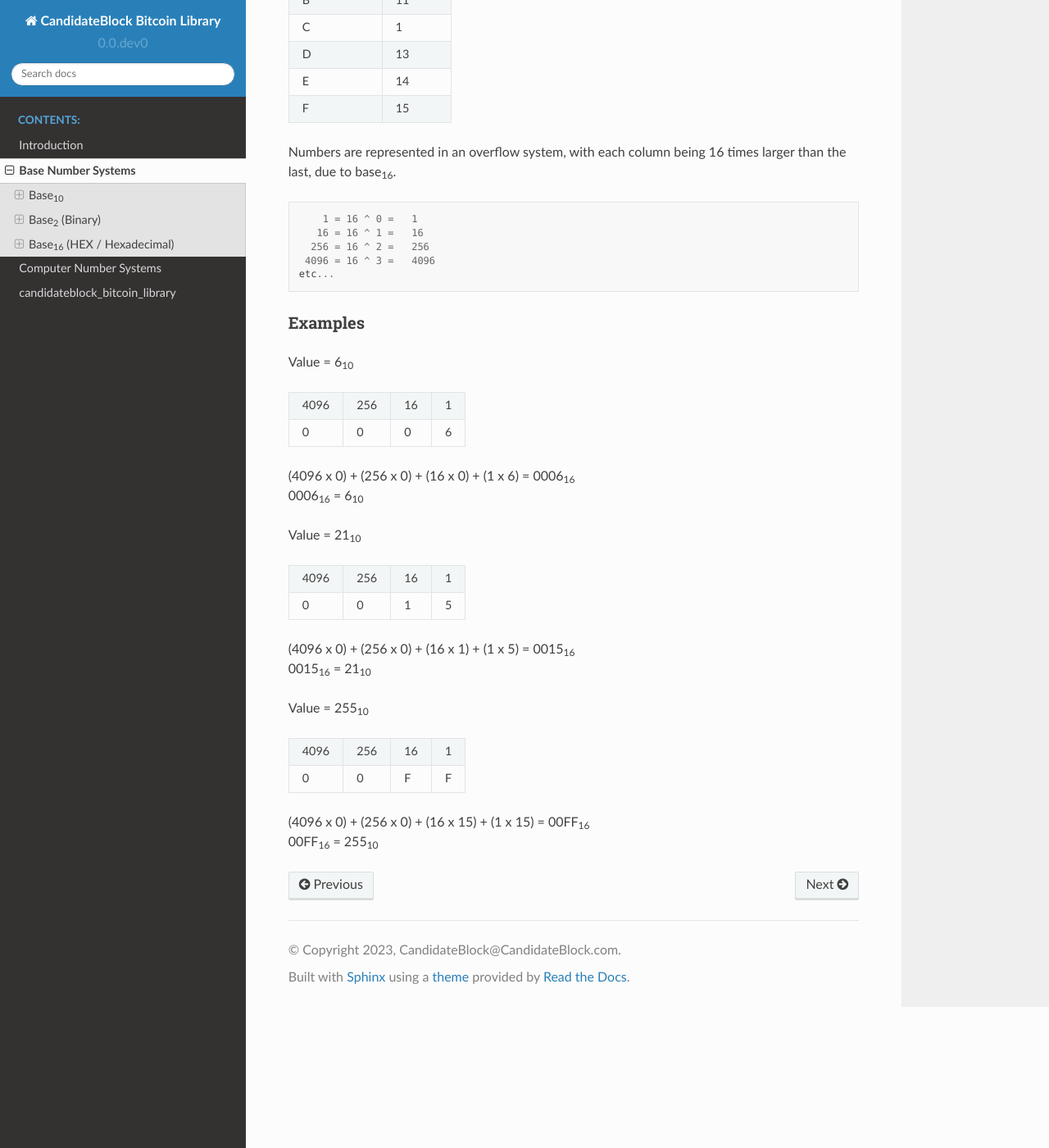
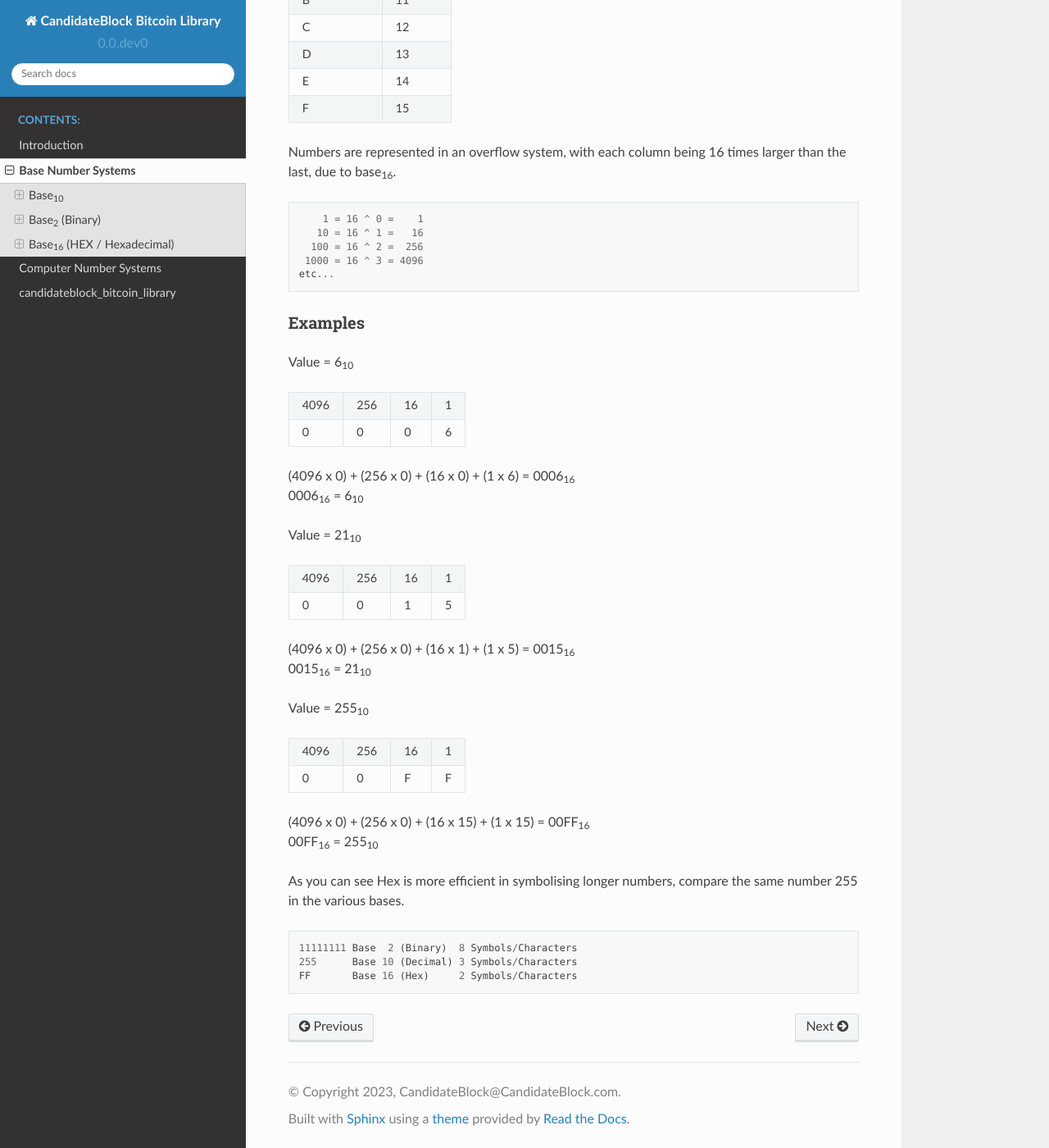
Before and after one commit to CandidateBlock/candidateblock-bitcoin-library, a Sphinx documentation site: the page built from docs/source/base_number_systems.rst, in a window 1280 px wide and 1400 px high, scrolled down 2981 px. Shown: the whole window at 82% size. Built offline with Sphinx 7.4.7 and the Read the Docs theme 2.0.0, drawn with Linux system fonts in a browser that asks for light colours; pages that are not in the unit, such as notebooks, are missing from menus; some of the changed text lies outside the part shown.

Commit message:
docs update

```diff
--- a/docs/source/base_number_systems.rst
+++ b/docs/source/base_number_systems.rst
@@ -66,14 +66,14 @@ Symbols are: 0 1 (Total 2)
 
 Numbers are represented in an overflow system, with each column being 2 times larger than the last, due to base\ :sub:`2`. ::
 
-      1 = 2 ^ 0 =   1
-      2 = 2 ^ 1 =   2
-      4 = 2 ^ 2 =   4
-      8 = 2 ^ 3 =   8
-     16 = 2 ^ 4 =  16
-     32 = 2 ^ 5 =  32
-     64 = 2 ^ 6 =  64
-    128 = 2 ^ 7 = 128
+           1 = 2 ^ 0 =   1
+          10 = 2 ^ 1 =   2
+         100 = 2 ^ 2 =   4
+        1000 = 2 ^ 3 =   8
+       10000 = 2 ^ 4 =  16
+      100000 = 2 ^ 5 =  32
+     1000000 = 2 ^ 6 =  64
+    10000000 = 2 ^ 7 = 128
     etc...
 
 Examples
@@ -110,7 +110,7 @@ Value = 255\ :sub:`10`
 +-----+----+----+----+---+---+---+---+
 
 | (128 x 1) + (64 x 1) + (32 x 1) + (16 x 1) + (8 x 1) + (4 x 1) + (2 x 1) + (1 x 1) = 11111111\ :sub:`2`
-| 11111111\ :sub:`2` = 21\ :sub:`10`
+| 11111111\ :sub:`2` = 255\ :sub:`10`
 
 Base\ :sub:`16` (HEX / Hexadecimal)
 ***************
@@ -147,7 +147,7 @@ Symbols are: 0 1 2 3 4 5 6 7 8 9 A B C D E F (Total 16)
 +-------------+---------+
 | B           | 11      |
 +-------------+---------+
-| C           | 1       |
+| C           | 12      |
 +-------------+---------+
 | D           | 13      |
 +-------------+---------+
@@ -159,10 +159,10 @@ Symbols are: 0 1 2 3 4 5 6 7 8 9 A B C D E F (Total 16)
 
 Numbers are represented in an overflow system, with each column being 16 times larger than the last, due to base\ :sub:`16`. ::
 
-        1 = 16 ^ 0 =   1
-       16 = 16 ^ 1 =   16
-      256 = 16 ^ 2 =   256
-     4096 = 16 ^ 3 =   4096
+        1 = 16 ^ 0 =    1
+       10 = 16 ^ 1 =   16
+      100 = 16 ^ 2 =  256
+     1000 = 16 ^ 3 = 4096
     etc...
 
 Examples
@@ -200,3 +200,9 @@ Value = 255\ :sub:`10`
 
 | (4096 x 0) + (256 x 0) + (16 x 15) + (1 x 15) = 00FF\ :sub:`16`
 | 00FF\ :sub:`16` = 255\ :sub:`10`
+
+As you can see Hex is more efficient in symbolising longer numbers, compare the same number 255 in the various bases. ::
+
+    11111111 Base  2 (Binary)  8 Symbols/Characters
+    255      Base 10 (Decimal) 3 Symbols/Characters
+    FF       Base 16 (Hex)     2 Symbols/Characters
```
Also changed, not shown: other parts of docs/source/base_number_systems.rst (+1 -1 lines).
